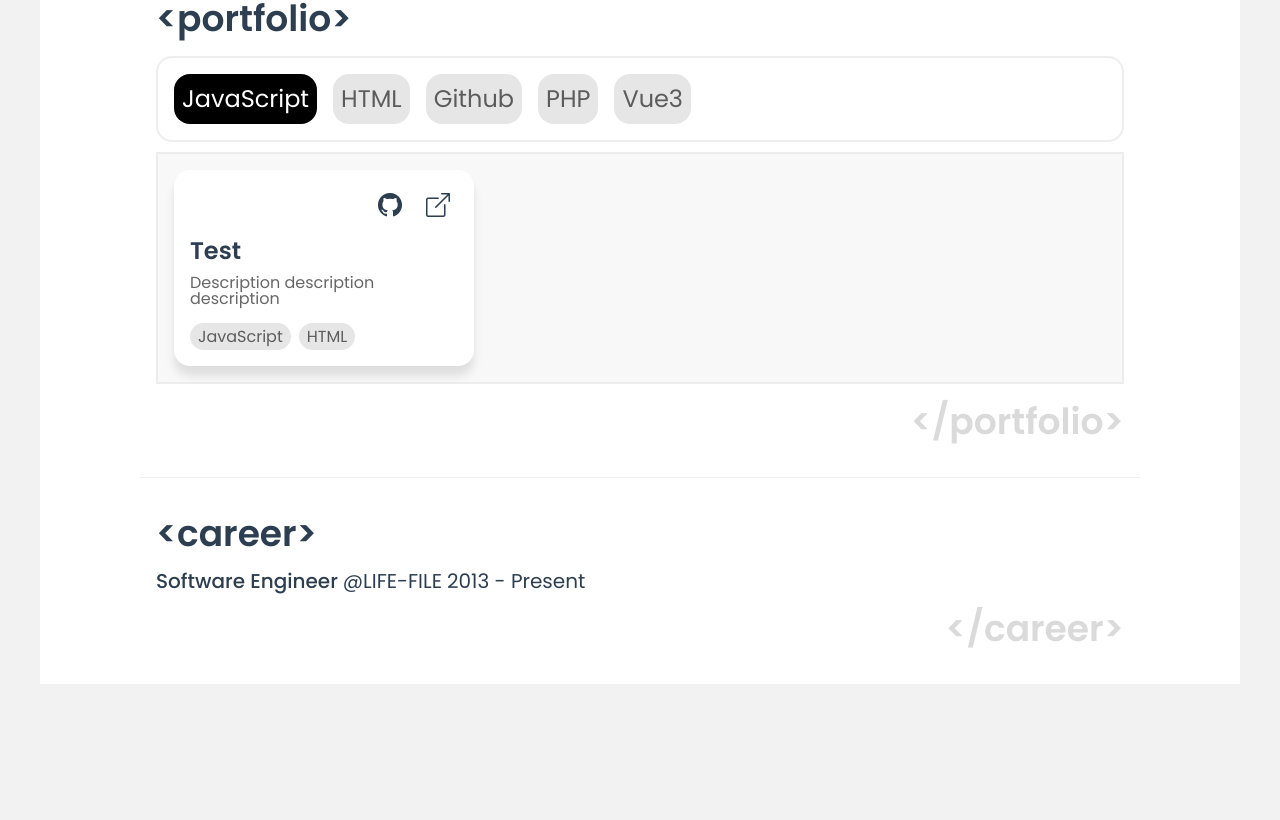
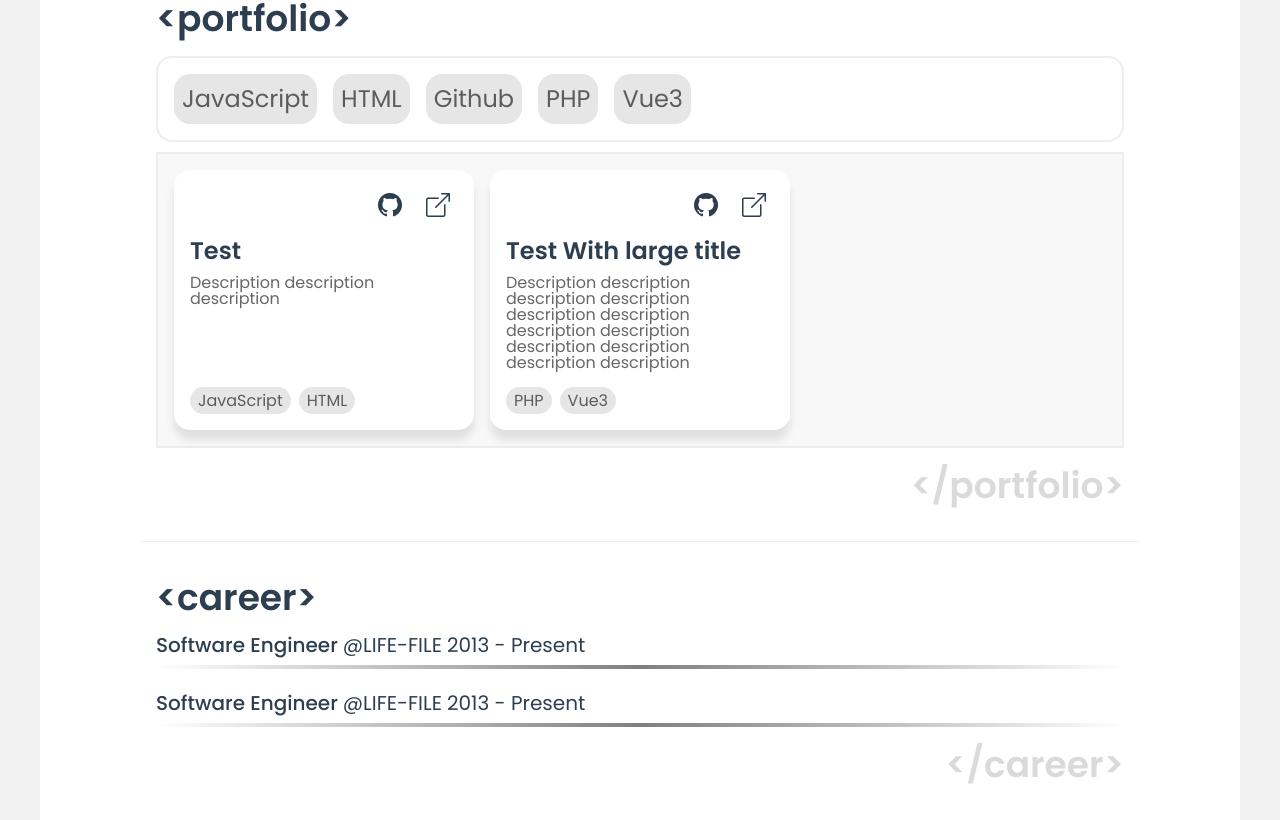
Before and after one commit to julianandreszb/portfolio-vue-3, a Vue app: page / in a window 1280 px wide. Shown: the part 1282-2102 px from the top of the page. Before the commit the page ends 1966 px from the top, so only its background shows below. Built offline with nearby package versions, Linux system fonts and the light colour scheme.

Commit message:
style experience component

```diff
--- a/app.config.json
+++ b/app.config.json
@@ -65,7 +65,7 @@
         {
           "id": "javascript",
           "label": "JavaScript",
-          "isActive": true
+          "isActive": false
         },
         {
           "id": "html",
--- a/src/components/VExperience.vue
+++ b/src/components/VExperience.vue
@@ -11,6 +11,7 @@
       <span class="company">{{ experience.company }}</span>
       <span class="">{{ `${experience.startDate} - ${experience.endDate}` }}</span>
     </section>
+    <div class="border-gradient"></div>
   </article>
 </template>
 
--- a/src/components/blocks/VCareer.vue
+++ b/src/components/blocks/VCareer.vue
@@ -13,13 +13,30 @@
         endDate: 'Present'
       }"
     />
+    <VExperience
+      :experience="{
+        id: 'lifefile',
+        title: 'Software Engineer',
+        company: '@LIFE-FILE',
+        startDate: '2013',
+        endDate: 'Present'
+      }"
+    />
   </div>
 </template>
 
 <style scoped lang="scss">
 .career-container {
+  display: flex;
+  flex-direction: column;
+  gap: 2.4rem;
+
   :deep(.experience-wrap) {
     section {
+      //border-bottom: 1px dashed var(--color-border-dark);
+      padding-bottom: 1rem;
+      border-width: 3px;
+
       h3 {
         font-size: 2rem;
         font-style: normal;
@@ -34,6 +51,19 @@
         line-height: 2rem;
       }
     }
+
+    .border-gradient {
+      height: 0.4rem;
+      width: 100%;
+      border-bottom: 3px solid transparent;
+
+      background: linear-gradient(
+        to right,
+        transparent 0%,
+        rgba(0, 0, 0, 0.5) 50%,
+        transparent 100%
+      );
+    }
   }
 }
 </style>
```
